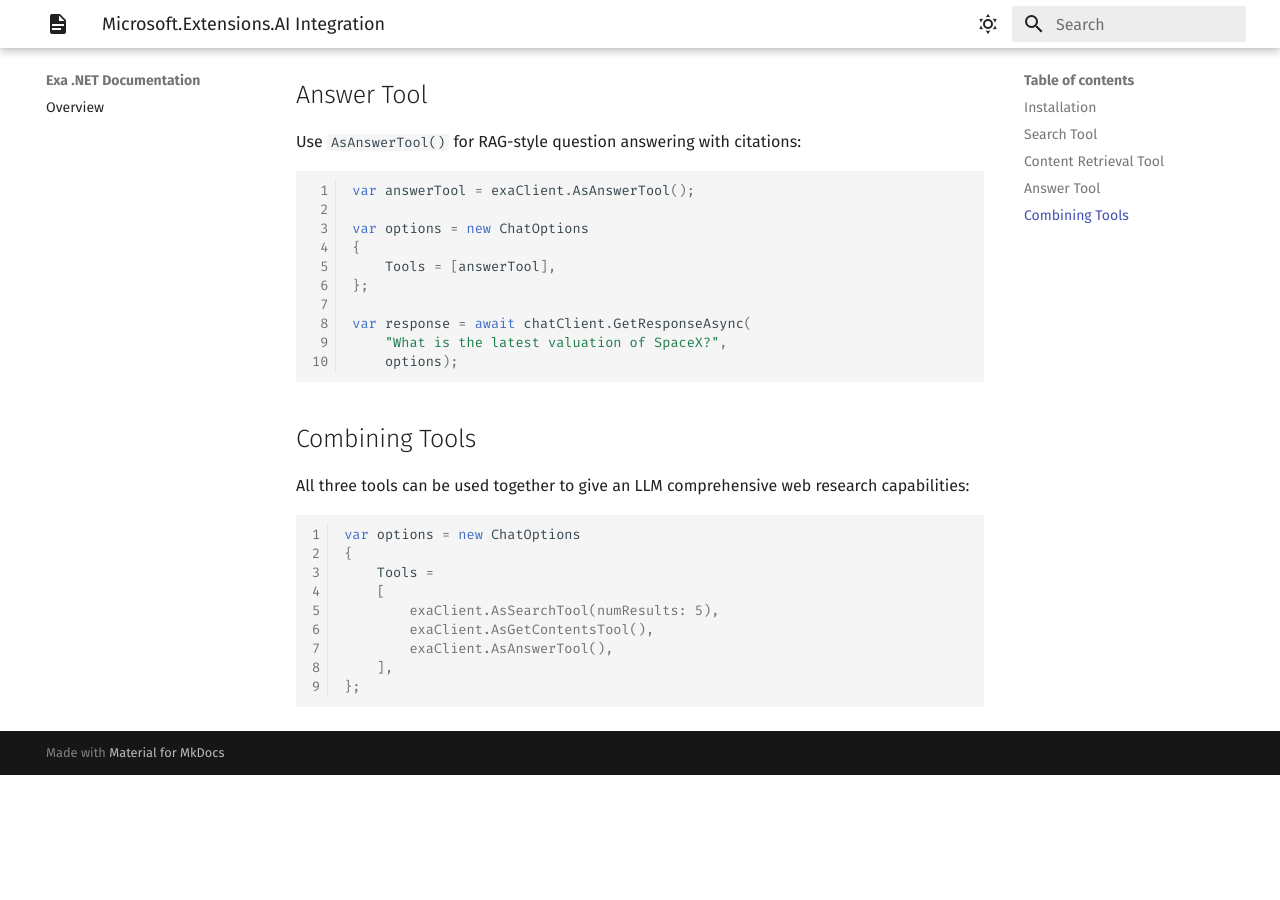
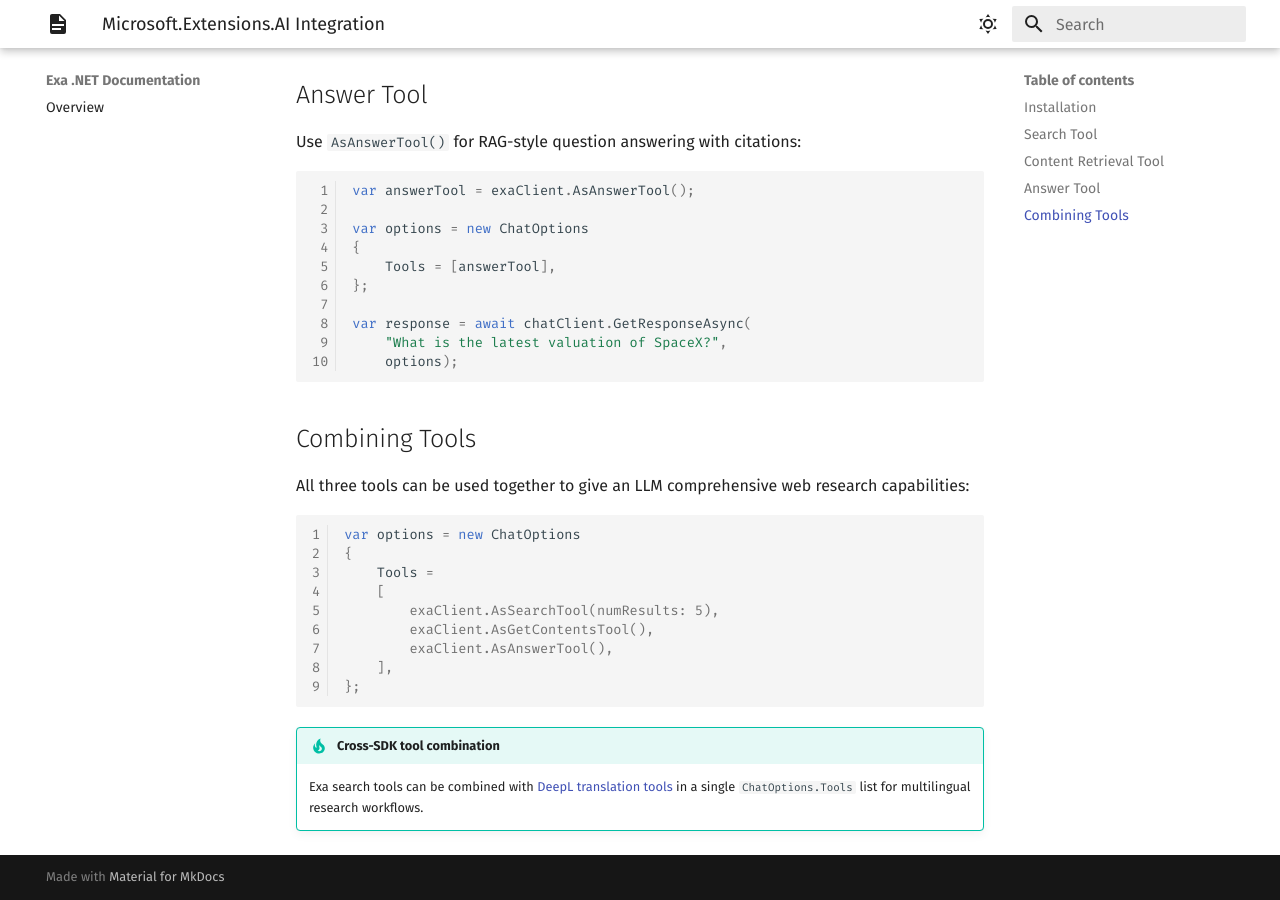
Before and after one commit to tryAGI/Exa, an MkDocs documentation site: the page built from docs/guides/meai.md, in a window 1280 px wide and 900 px high, scrolled down 1198 px. Built offline with MkDocs 1.6.1 and Material for MkDocs 9.7.7, drawn with Linux system fonts in a browser that asks for light colours; the version menu is left out; before the commit the page ends 1973 px from its top, so only the background shows below that.

Commit message:
docs: add cross-link to DeepL combined tools guide
Co-Authored-By: Claude Opus 4.6 <noreply@anthropic.com>

````diff
--- a/docs/guides/meai.md
+++ b/docs/guides/meai.md
@@ -80,3 +80,6 @@ var options = new ChatOptions
     ],
 };
 ```
+
+!!! tip "Cross-SDK tool combination"
+    Exa search tools can be combined with [DeepL translation tools](https://tryagi.github.io/DeepL/guides/combined-tools/) in a single `ChatOptions.Tools` list for multilingual research workflows.
````
